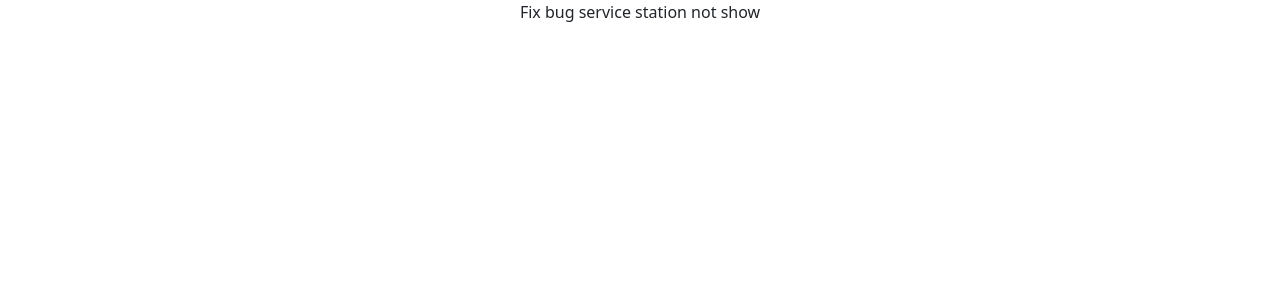
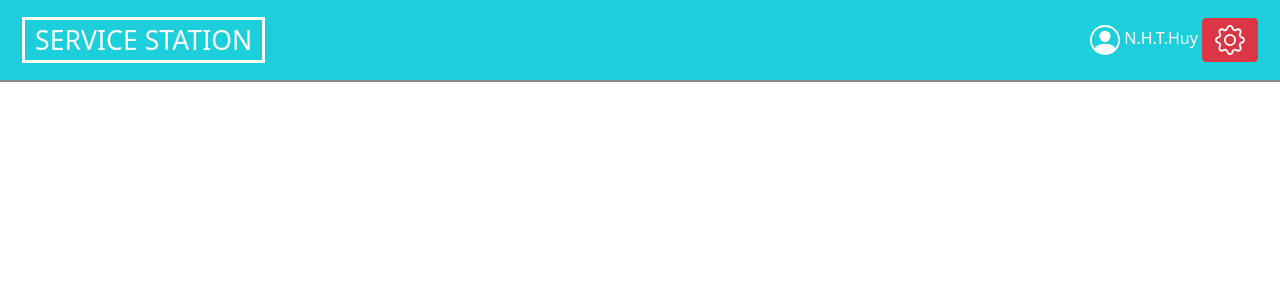
Before and after one commit to HuyNHT3/mec-ui, a React (Create React App) app in the folder client/: page /Services in a window 1280 px wide. Shown: the top 300 px of the page. Built offline with nearby package versions, Linux system fonts and the light colour scheme.

Commit message:
unlock service station

```diff
--- a/client/src/App.js
+++ b/client/src/App.js
@@ -4,7 +4,7 @@ import { BrowserRouter as Router, Route, Routes } from "react-router-dom";
 import LoadingSpinner from './ui/atom/spinner/LoadingSpinner';
 const Login = lazy(() => import('./ui/organism/login/Login'));
 const Home = lazy(() => import('./ui/organism/home/Home'));
-// const ServiceStation = lazy(() => import('./ui/organism/services-page/ServiceStation'));
+const ServiceStation = lazy(() => import('./ui/organism/services-page/ServiceStation'));
 const spinnerArgs = {
   animation: "border"
 }
@@ -27,8 +27,7 @@ function App() {
           <Route path="/Services"
             element={
               <div className="App">
-                {/* <ServiceStation /> */}
-                Fix bug service station not show
+                <ServiceStation />
               </div>} />
         </Routes>
       </Suspense>
--- a/client/src/ui/organism/services-page/ServiceStation.js
+++ b/client/src/ui/organism/services-page/ServiceStation.js
@@ -3,8 +3,7 @@ import Banner from '../../atom/banner/Banner';
 const ServiceStation = ({ ...rest }) => {
     return (
         <div>
-            {/* <Banner /> */}
-            test if it doesn't show
+            <Banner />
         </div>
     );
 }
```
